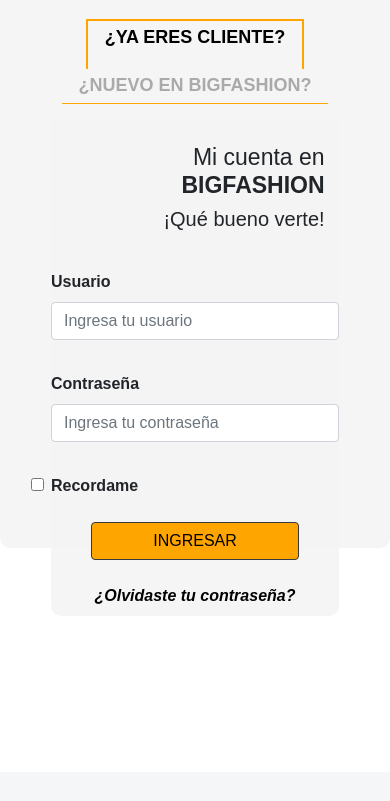
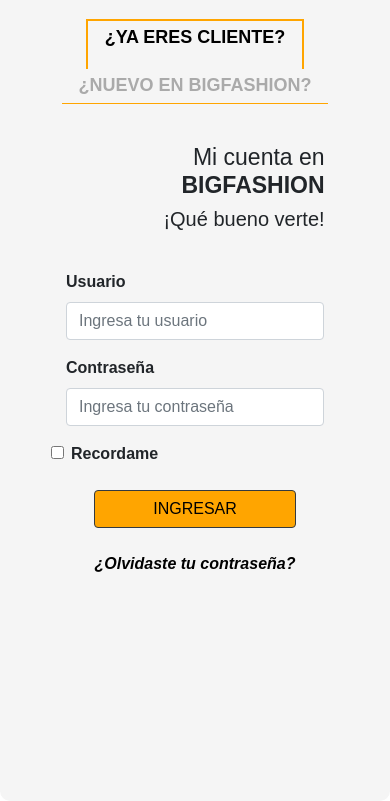
Before and after one commit to gastonestevez/TPFullstack, a PHP site: page /login.php in a window 390 px wide. Shown: the part 72-873 px from the top of the page. Before the commit the page ends 676 px from the top, so only its background shows below. Run offline with PHP 8.4, Linux system fonts and the light colour scheme; some libraries are stand-ins or nearby versions.

Commit message:
termino de corregir diseño responsive para Laptop L.

```diff
--- a/css/login.css
+++ b/css/login.css
@@ -1,7 +1,7 @@
 /* ZONA LOGIN */
 section.Login {
   background-color:whitesmoke;
-  height: 65vh;
+  height: 95vh;
   border-radius: 0px 0px 10px 10px;
 }
 
@@ -44,7 +44,6 @@ div.common ul li a{
 div.datos{
   width: 80%;
   margin: 0 auto;
-  background-color: rgba(245, 245, 245, 0.95);
   padding-top: 10px;
   border-radius: 0 0 10px 10px;
 }
@@ -87,7 +86,7 @@ section.cambiar_contrasena{
 margin: 5% auto;
 }
 */
-section.cambiar_contrasena a{
+label.cambiar_contrasena a{
   text-decoration: none;
   color:black;
   font-style: italic;
@@ -121,6 +120,13 @@ div.form-row{
     background-image: url(../img/background_home.png);
   }
 
+  section.Login {
+    background-color:whitesmoke;
+    height: 75vh;
+    border-radius: 0px 0px 10px 10px;
+  }
+
+
 /*
   div.datos h3,
   div.datos h4{
--- a/login.php
+++ b/login.php
@@ -56,7 +56,6 @@ if($validacion->esMethodPost()){
           <h4> ¡Qué bueno verte!</h4><br>
         </div>
         <form class="formlogin"  action="login.php" method="post" enctype="multipart/form-data">
-          <div class="form-row">
 
             <p><?= $errors['coincidencia'][0] ?? '' ?></p>
                 <div class="form-group col-md-12">
@@ -82,11 +81,10 @@ if($validacion->esMethodPost()){
 
                 <button class="btn btn-dark d-block mx-auto mt-4" type="submit" name="login">Ingresar</button>
 
-                <section class="cambiar_contrasena mx-auto mt-4">
-                  <label for="cambiarPassword"><a href="cambiar_contrasena.php">¿Olvidaste tu contraseña?</a></label>
-                </section>
 
-          </div>
+                  <label for="cambiarPassword" class="text-center d-block cambiar_contrasena mt-4">
+                    <a href="cambiar_contrasena.php">¿Olvidaste tu contraseña?</a></label>
+
         </form>
     </div>
 </section>
```
